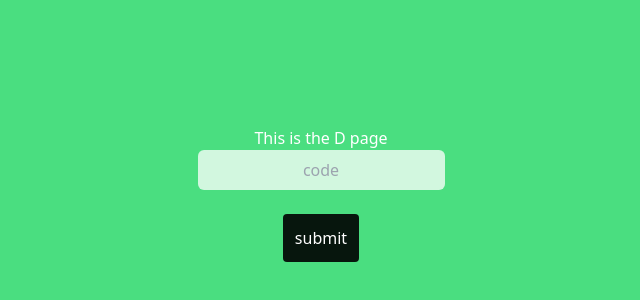
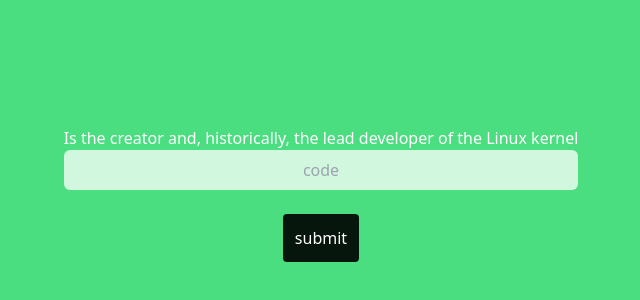
Before and after one commit to VakuTheDaku/Athena_Heist_NextJs, a Next.js app: page /hiIYxquqL03uQP2AzpCHYby in a window 1280 px wide. Shown: the part 194-494 px from the top of the page, without its empty margins (319-959 px from the left). Built offline with nearby package versions, Linux system fonts and the light colour scheme.

Commit message:
a,d hints

```diff
--- a/pages/$2a$10$9TkB9lhvLMDCg8K816GcMOT7pQAqFzscXnajMXHmXKEfUnRLGEerG.js
+++ b/pages/$2a$10$9TkB9lhvLMDCg8K816GcMOT7pQAqFzscXnajMXHmXKEfUnRLGEerG.js
@@ -41,9 +41,9 @@
         <div className="min-h-screen bg-yellow-400">
 
             <div className="text-black min-h-screen grid place-items-center my-auto">
-            <form onSubmit={onSubmit} className="bg-transparent text-white grid place-items-center">
-                <div className="label flex items-center justify-center">This is the A page</div>
-                <input required className='input bg-white bg-opacity-75 rounded-md p-2 w-full text-center' type="text" name="code" placeholder='code' onChange={handlecodeChange} />
+            <form onSubmit={onSubmit} className="bg-transparent text-white grid place-items-center px-10">
+                <div className="label flex items-center justify-center "> A founding father of artificial intelligence and of modern cognitive science</div>
+                <input required className='input bg-white bg-opacity-75 rounded-md p-2 w-full text-center text-black' type="text" name="code" placeholder='code' onChange={handlecodeChange} />
                 <div className="bg-black bg-opacity-90 rounded my-6">
                 <button className="btn p-3" type="submit">submit</button>
                 </div>
--- a/pages/hiIYxquqL03uQP2AzpCHYby.js
+++ b/pages/hiIYxquqL03uQP2AzpCHYby.js
@@ -38,10 +38,10 @@
 
             <div className="text-black min-h-screen grid place-items-center my-auto">
             <form onSubmit={onSubmit} className="bg-transparent text-white grid place-items-center">
-                <div className="label flex items-center justify-center">This is the D page</div>
-                <input required className='input bg-white bg-opacity-75 rounded-md p-2 w-full text-center' type="text" name="code" placeholder='code' onChange={handlecodeChange} />
+                <div className="label flex items-center justify-center">Is the creator and, historically, the lead developer of the Linux kernel</div>
+                <input required className='input bg-white bg-opacity-75 rounded-md p-2 w-full text-center text-black' type="text" name="code" placeholder='code' onChange={handlecodeChange} />
                 <div className="bg-black bg-opacity-90 rounded my-6">
-                <button className="btn p-3" type="submit">submit</button>
+                <button className="btn p-3" type="submit" >submit</button>
                 </div>
             </form>
             </div>
```
